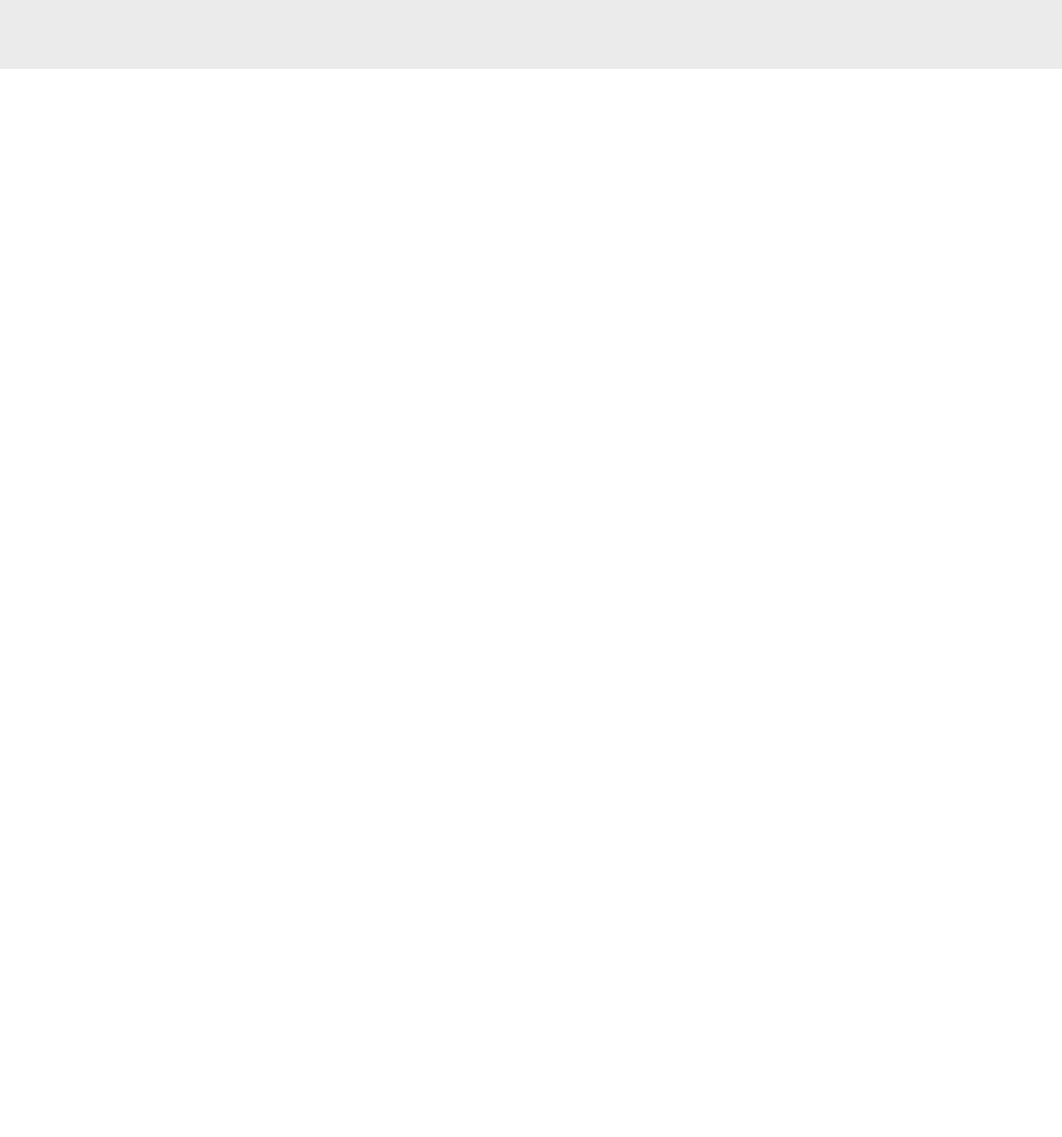
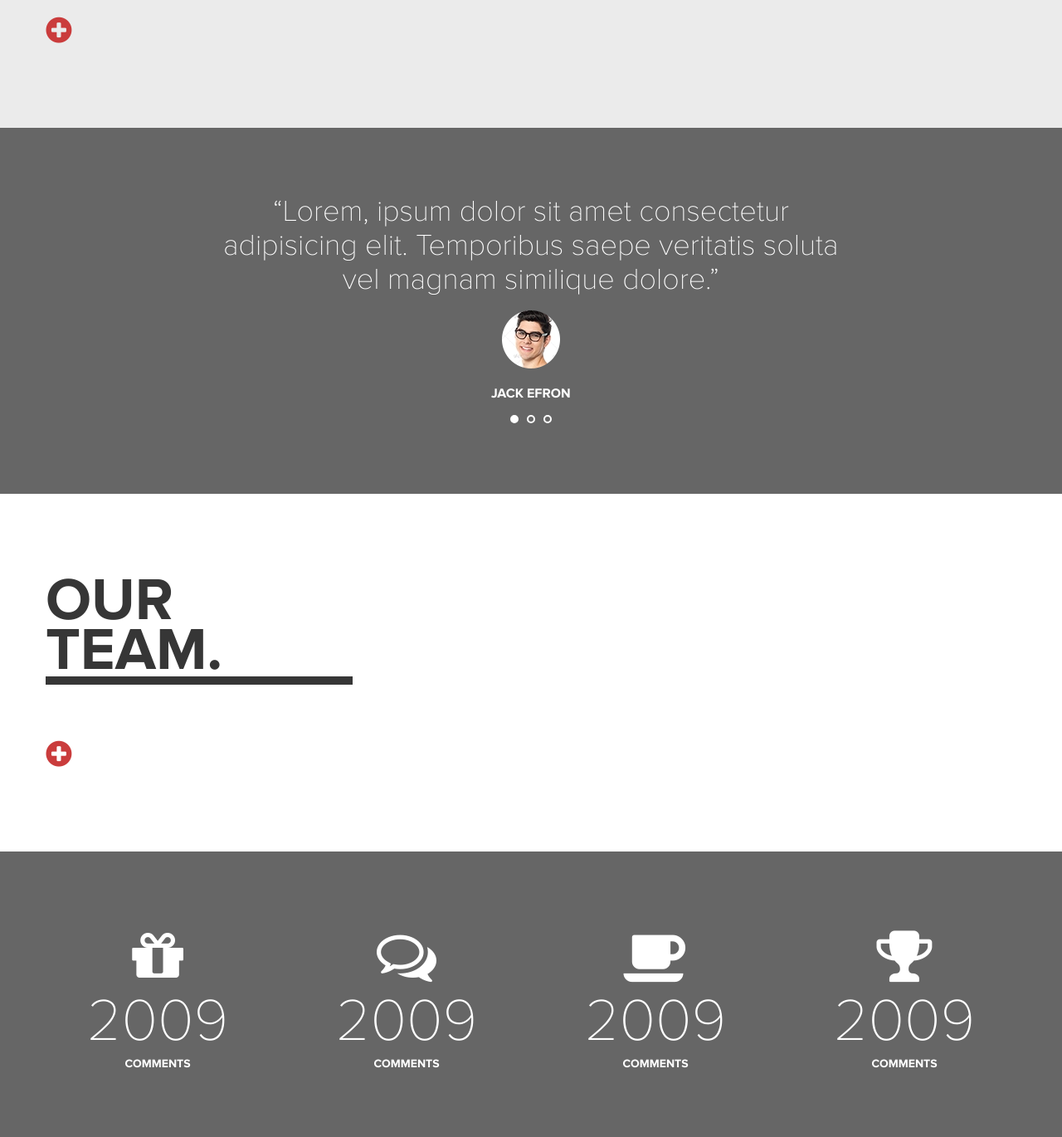
Before and after one commit to avimalhotra/iddo-5-dec, a plain HTML site: page index.html in a window 1280 px wide. Shown: the part 2305-3675 px from the top of the page at 83% size. Before the commit the page ends 2388 px from the top, so only its background shows below. Drawn offline with Linux system fonts and the light colour scheme.

Commit message:
PSd Class 3

```diff
--- a/css/style.css
+++ b/css/style.css
@@ -106,6 +106,7 @@ body{
 .unstyle{ list-style: none; padding: 0;}
 .btn{ width: 90px; height: 35px; border: 2px solid; color: var(--red); background: none; border-radius: 10px; font: 16px var(--ff)}
 h2{font-size: 72px; line-height: 60px; border-bottom: 10px solid; margin-bottom: 2rem;}
+.seemore{ font-size: 36px; background: none; color: var(--red); width: 32px; height:32px; border: none; margin-top: 33px;}
 /* layout */
 
 
@@ -147,6 +148,32 @@ nav a{ color: inherit; display: block; line-height: 80px; padding: 0 15px;}
 
 
 
+.wrap-6{ background: #666; color: #fff; padding: 80px 0; }
+.reviews{ text-align: center;}
+.review{ display: none;}
+.review.active{ display: block;}
+.review blockquote{ font-size: 36px; line-height: 41px; font-weight: 100;}
+.review blockquote img{ margin: 17px 0 10px;}
+.review blockquote figcaption{ font-size: 16px; font-weight: bold;}
+.pager{ justify-content: center; list-style: none; padding: 0;}
+.pager li{ margin: 5px;}
+.pager a{ display: block; width: 10px; height: 10px; border: 2px solid #fff; border-radius: 50%;}
+.pager a.active{ background: #fff;}
+
+
+
+
+.wrap-7{ background: #fff; color: #363636; padding: 100px 0; }
+
+
+
+
+.wrap-8{ background: #666; color: #fff; padding: 90px 0 0 0; text-align: center;}
+.wrap-8 span.fa{ font-size: 72px;}
+.wrap-8 p{ font-size: 72px; font-weight: 100;}
+.wrap-8 b{ font-size: 14px; margin-bottom: 80px; display: block;}
+
+
 
 
 @media screen and (max-width:1220px){
@@ -177,4 +204,5 @@ nav a{ color: inherit; display: block; line-height: 80px; padding: 0 15px;}
     .col-p-6{flex-basis: 50%; max-width: 50%;}
     .col-p-12{flex-basis: 100%; max-width: 100%;}
     .banner .flex{  flex-flow: column wrap;}
+    .wrap-8 p,.wrap-8 span.fa{ font-size: 62px;}
 }
--- a/index.html
+++ b/index.html
@@ -164,7 +164,72 @@
                     </div>
                 </div>
             </div>
+            <button aria-label="See More" class="seemore"><span class="fa fa-plus-circle"></span></button>
         </div>
     </section>
+    <div class="wrap-6">
+        <div class="container">
+            <div class="row">
+                <div class="col-2"></div>
+                <div class="col-8 col-t-12">
+                   <div class="reviews">
+                    <div class="review active">
+                        <blockquote>
+                            <p><q>Lorem, ipsum dolor sit amet consectetur adipisicing elit. Temporibus saepe veritatis soluta vel magnam similique dolore.</q></p>
+                            <figure>
+                                <img src="img/jack-efron.webp" alt="JACK EFRON" width="70" height="70" loading="lazy">
+                                <figcaption>JACK EFRON</figcaption>
+                            </figure>
+                        </blockquote>
+                    </div>
+                    <div class="review">2</div>
+                    <div class="review">3</div>
+                    <ul class="pager flex">
+                        <li><a aria-label="1" class="active" href=""></a></li>
+                        <li><a aria-label="2" href=""></a></li>
+                        <li><a aria-label="3" href=""></a></li>
+                    </ul>
+                   </div>
+                </div>
+            </div>
+        </div>
+    </div>
+    <section class="wrap-7">
+        <div class="container">
+            <div class="row">
+                <div class="col-4 col-t-6 col-p-12">
+                    <h2>OUR TEAM.</h2>
+                </div>
+            </div>
+
+            <button aria-label="See More" class="seemore"><span class="fa fa-plus-circle"></span></button>
+        </div>
+    </section>
+    <div class="wrap-8">
+        <div class="container">
+            <div class="row">
+                <div class="col-3 col-m-6">
+                    <span class="fa fa-gift"></span>
+                    <p>2009</p>
+                    <b>COMMENTS</b>
+                </div>
+                <div class="col-3 col-m-6">
+                    <span class="fa fa-comments-o"></span>
+                    <p>2009</p>
+                    <b>COMMENTS</b>
+                </div>
+                <div class="col-3 col-m-6">
+                    <span class="fa fa-coffee"></span>
+                    <p>2009</p>
+                    <b>COMMENTS</b>
+                </div>
+                <div class="col-3 col-m-6">
+                    <span class="fa fa-trophy"></span>
+                    <p>2009</p>
+                    <b>COMMENTS</b>
+                </div>
+            </div>
+        </div>
+    </div>
 </body>
 </html>
```
Also changed, not shown: img/jack-efron.webp (added).
